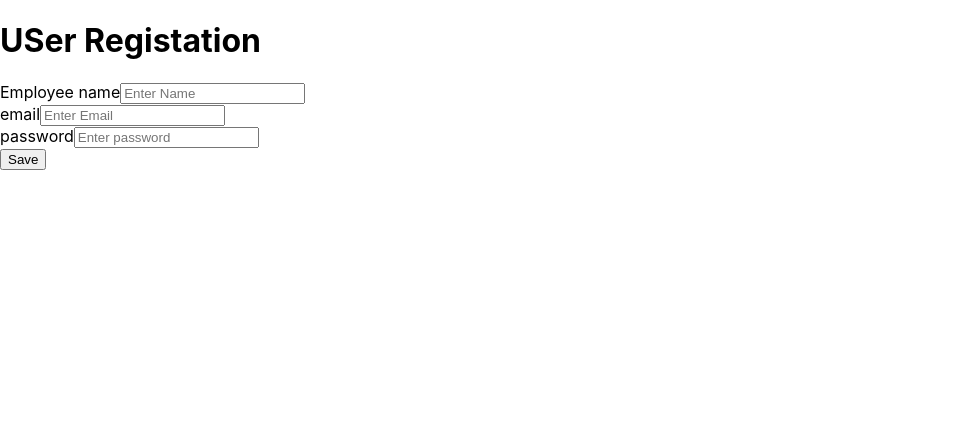
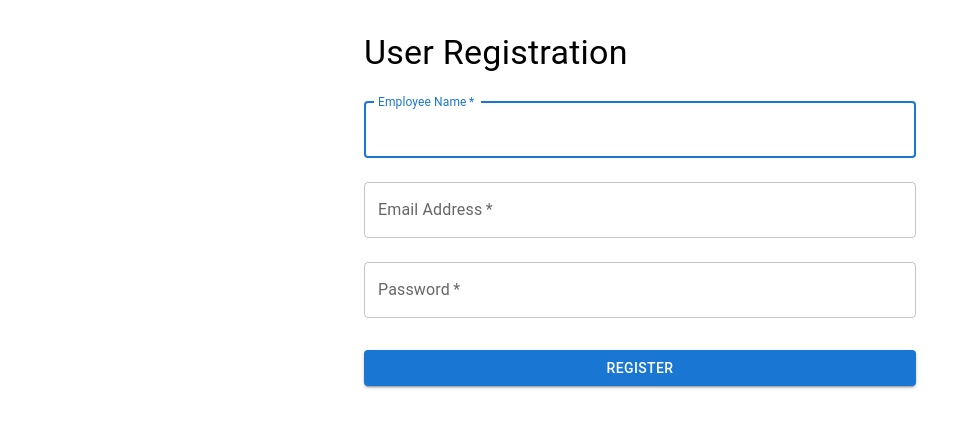
Before and after one commit to tudorrw/mhp-hackaton, a React (Create React App) app in the folder frontend/: page /register in a window 1280 px wide. Shown: the top 428 px of the page, without its empty margins (0-980 px from the left). Built offline with nearby package versions, Linux system fonts and the light colour scheme.

Commit message:
change the ui styling

```diff
--- a/frontend/src/components/Auth/Auth.jsx
+++ b/frontend/src/components/Auth/Auth.jsx
@@ -1,19 +1,22 @@
-import React, { } from "react";
+import React from "react";
+import { Link } from "react-router-dom";
+import { Container, Typography, Button, Box } from "@mui/material";
 
-import {Link} from 'react-router-dom';
+export default function Home() {
+    return (
+        <Container maxWidth="md" style={{ height: '100vh', display: 'flex', flexDirection: 'column', justifyContent: 'center', alignItems: 'center' }}>
+            <Typography variant="h2" component="h1" gutterBottom align="center">
+                Welcome to Masa mea!
+            </Typography>
+            <Box mt={4} style={{ textAlign: 'center' }}>
 
-export default function Home(){
-
-  return (
-    <div>
-        <div className="container h-100">
-            <div className="row h-100">
-                <div className="col-12">
-                    <h1>Welcome to this React Application</h1>
-                    <p><Link to="/booking">Desk Booking</Link> |<Link to="/login">Login</Link> | <Link to="/register" className="btn btn-success">Register</Link> </p>
-                </div>
-            </div>
-        </div>
-    </div>
-  );
+                <Button component={Link} to="/login" variant="outlined" color="primary" style={{ marginRight: '20px' }}>
+                    Login
+                </Button>
+                <Button component={Link} to="/register" variant="contained" color="success">
+                    Register
+                </Button>
+            </Box>
+        </Container>
+    );
 }
--- a/frontend/src/components/Register/Register.jsx
+++ b/frontend/src/components/Register/Register.jsx
@@ -1,5 +1,7 @@
 import { useState } from "react";
 import axios from "axios";
+import { Container, Typography, TextField, Button, Box } from "@mui/material";
+
 
 function Register() {
 
@@ -24,55 +26,61 @@ function Register() {
       }
 
     return (
-    <div>
-    <div className="container mt-4" >
-    <div className="card">
-            <h1>USer Registation</h1>
 
-    <form>
-        <div className="form-group">
-          <label>Employee name</label>
-          <input type="text"  className="form-control" id="username" placeholder="Enter Name"
+        <Container maxWidth="sm" sx={{ mt: 4 }}>
+            <Typography variant="h4" gutterBottom>
+                User Registration
+            </Typography>
 
-          value={username}
-          onChange={(event) => {
-            setUsername(event.target.value);
-          }}
-          />
+            <Box component="form" onSubmit={save} noValidate sx={{ mt: 1 }}>
+                <TextField
+                    margin="normal"
+                    required
+                    fullWidth
+                    id="username"
+                    label="Employee Name"
+                    name="username"
+                    autoComplete="username"
+                    autoFocus
+                    value={username}
+                    onChange={(event) => setUsername(event.target.value)}
+                />
 
-        </div>
+                <TextField
+                    margin="normal"
+                    required
+                    fullWidth
+                    id="email"
+                    label="Email Address"
+                    name="email"
+                    autoComplete="email"
+                    value={email}
+                    onChange={(event) => setEmail(event.target.value)}
+                />
 
-        <div className="form-group">
-          <label>email</label>
-          <input type="email"  className="form-control" id="email" placeholder="Enter Email"
+                <TextField
+                    margin="normal"
+                    required
+                    fullWidth
+                    name="password"
+                    label="Password"
+                    type="password"
+                    id="password"
+                    autoComplete="current-password"
+                    value={password}
+                    onChange={(event) => setPassword(event.target.value)}
+                />
 
-          value={email}
-          onChange={(event) => {
-            setEmail(event.target.value);
-          }}
-
-          />
-
-        </div>
-
-        <div className="form-group">
-            <label>password</label>
-            <input type="password"  className="form-control" id="password" placeholder="Enter password"
-
-            value={password}
-            onChange={(event) => {
-              setPassword(event.target.value);
-            }}
-
-            />
-          </div>
-
-        <button type="submit" className="btn btn-primary mt-4" onClick={save} >Save</button>
-
-      </form>
-    </div>
-    </div>
-     </div>
+                <Button
+                    type="submit"
+                    fullWidth
+                    variant="contained"
+                    sx={{ mt: 3, mb: 2 }}
+                >
+                    Register
+                </Button>
+            </Box>
+        </Container>
     );
   }
 
```
